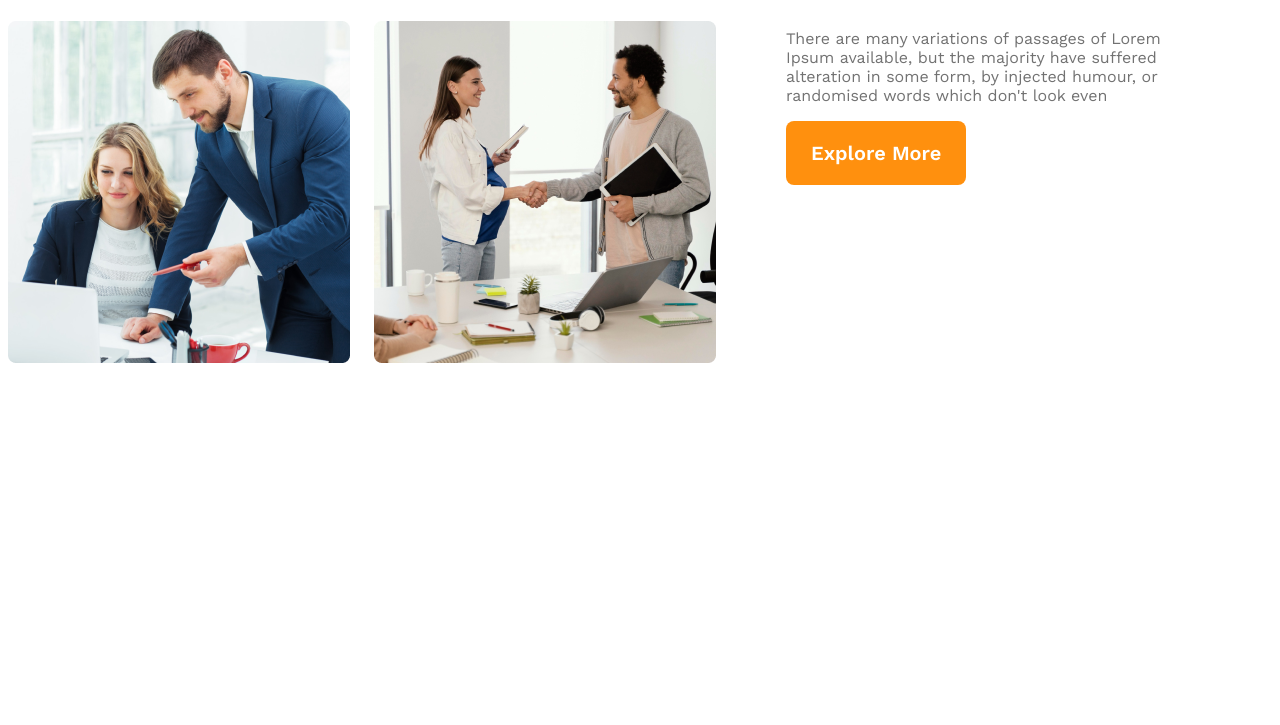
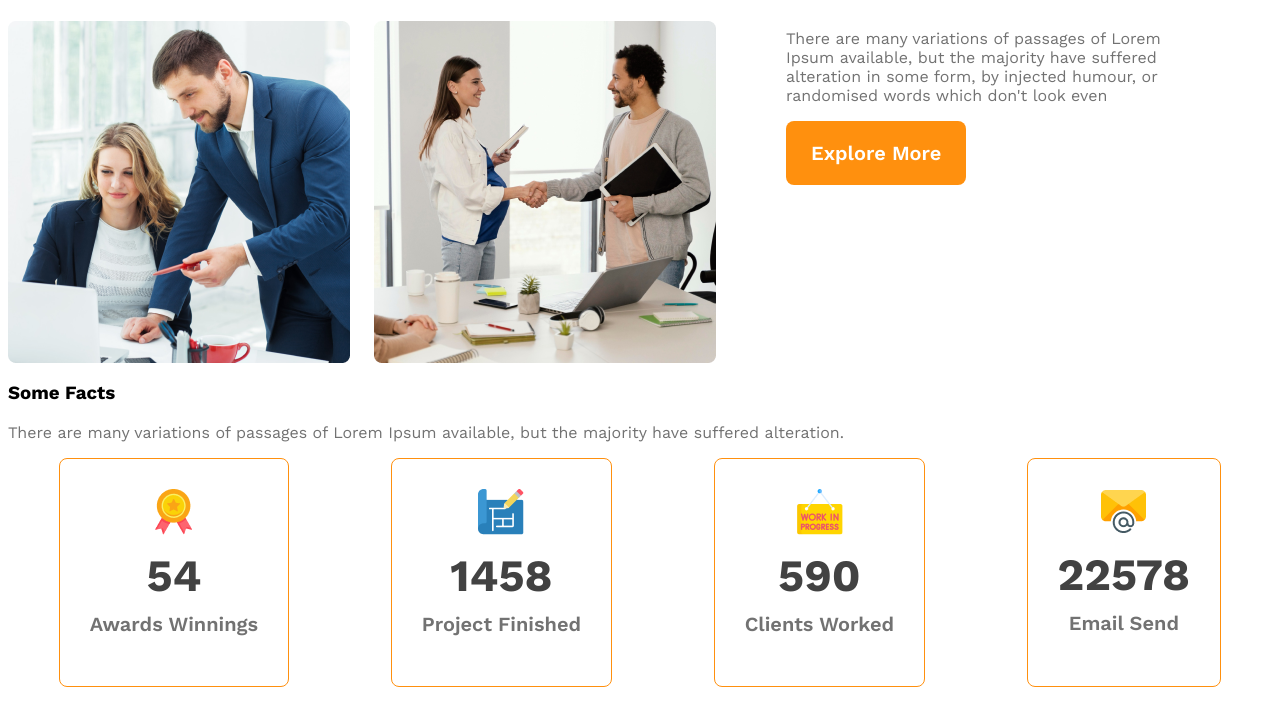
Before and after one commit to sadmansakib172/github-architect-website, a plain HTML site: page index.html in a window 1280 px wide. Shown: the part 1411-2136 px from the top of the page. Before the commit the page ends 1844 px from the top, so only its background shows below. Drawn offline with nearby package versions, Linux system fonts and the light colour scheme.

Commit message:
facts section done

```diff
--- a/index.html
+++ b/index.html
@@ -13,7 +13,7 @@
   <header>
     <!-- navbar starts from here  -->
     <nav>
-      <h1 class="nav-title">G3 Architects</h1>
+      <h1 class="section-title">G3 Architects</h1>
       <ul>
         <li><a href="">Home</a></li>
         <li><a href="">About</a></li>
@@ -51,6 +51,37 @@
             <button class="btn-primary">Explore More</button>
       </div>
      </section>
+     <section class="features">
+       <!-- features section  -->
+
+     </section>
+     <section class="facts">
+        <!-- some section  -->
+        <h3>Some Facts</h3>
+        <p class="text-light-gray">There are many variations of passages of Lorem Ipsum available, but the majority have suffered alteration.</p>
+        <div class="facts-card-container">
+          <div class="card">
+            <img src="./images/icons/ribon.png" alt="">
+            <h2 class="card-stats">54</h2>
+            <p class="card-title text-light-gray">Awards Winnings</p>
+          </div>
+          <div class="card">
+            <img src="./images/icons/projects.png" alt="">
+            <h2 class="card-stats">1458</h2>
+            <p class="card-title text-light-gray">Project Finished</p>
+          </div>
+          <div class="card">
+            <img src="./images/icons/customers.png" alt="">
+            <h2 class="card-stats">590</h2>
+            <p class="card-title text-light-gray">Clients Worked</p>
+          </div>
+          <div class="card">
+            <img src="./images/icons/email.png" alt="">
+            <h2 class="card-stats">22578</h2>
+            <p class="card-title text-light-gray">Email Send</p>
+          </div>
+        </div>
+     </section>
   </main>
   <footer>
 
--- a/styles/architect.css
+++ b/styles/architect.css
@@ -16,14 +16,22 @@
     border: 0;
     cursor: pointer;
 }
+
+.section-title {
+    color: #131313;
+    font-size: 2.8rem;
+    font-weight: 700;
+}
+
 main {
     max-width: 1440px;
     margin: 70px auto;
 }
 
-.text-light-gray{
+.text-light-gray {
     color: #727272;
 }
+
 /* header styles  */
 
 header {
@@ -35,12 +43,6 @@ nav {
     display: flex;
     justify-content: space-between;
     align-items: center;
-}
-
-.nav-title {
-    color: #131313;
-    font-size: 2.8rem;
-    font-weight: 700;
 }
 
 nav>ul {
@@ -112,6 +114,27 @@ nav li a {
     color: #131313;
     font-weight: 700;
 }
+.facts-card-container{
+    display: flex;
+    justify-content: space-around;
+}
+
+.facts-card-container .card {
+    border-radius: 8px;
+    border: 1px solid #FF900E;
+    text-align: center;
+    padding:30px;
+}
+.facts-card-container .card-title{
+    font-weight:600;
+    font-size: 1.25rem;
+    margin-top: 5px;
+}
+.facts-card-container .card-stats{
+    font-size: 2.8rem;
+    color:#424242;
+    margin:10px 0;
+}
 
 /* responsive styles  */
 /* mobile devices or small devices  */
@@ -120,25 +143,26 @@ nav li a {
         padding: 20px;
     }
 
-    nav ,
-    .teams-container
-    {
+    nav,
+    .teams-container {
         flex-direction: column;
     }
-    .teams-img-container{
+
+    .teams-img-container {
         grid-template-columns: 1fr;
     }
-    .teams-content{
-        margin-left:20px;
+
+    .teams-content {
+        margin-left: 20px;
         margin-right: 20px;
     }
 }
 
 /* tablet or medium devices  */
 @media screen and (min-width: 576px) and (max-width: 960px) {
-    nav ,
-    .teams-img-container
-    {
+
+    nav,
+    .teams-img-container {
         flex-direction: column;
     }
 
```
